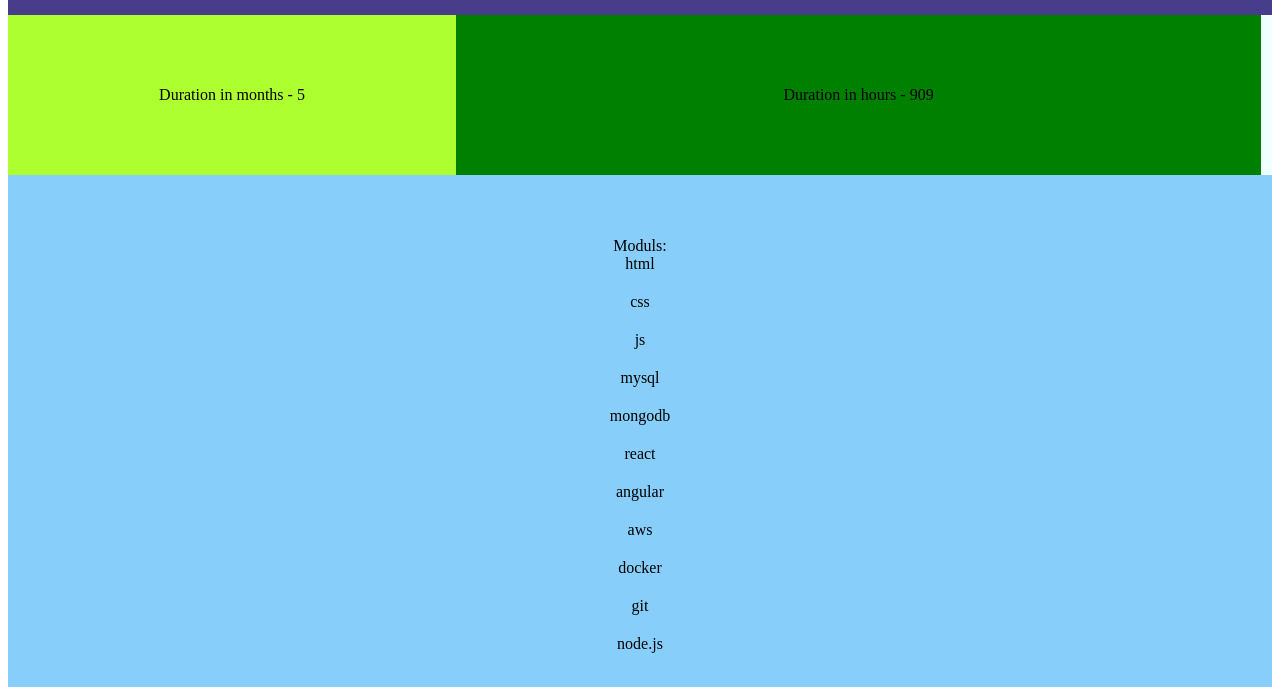
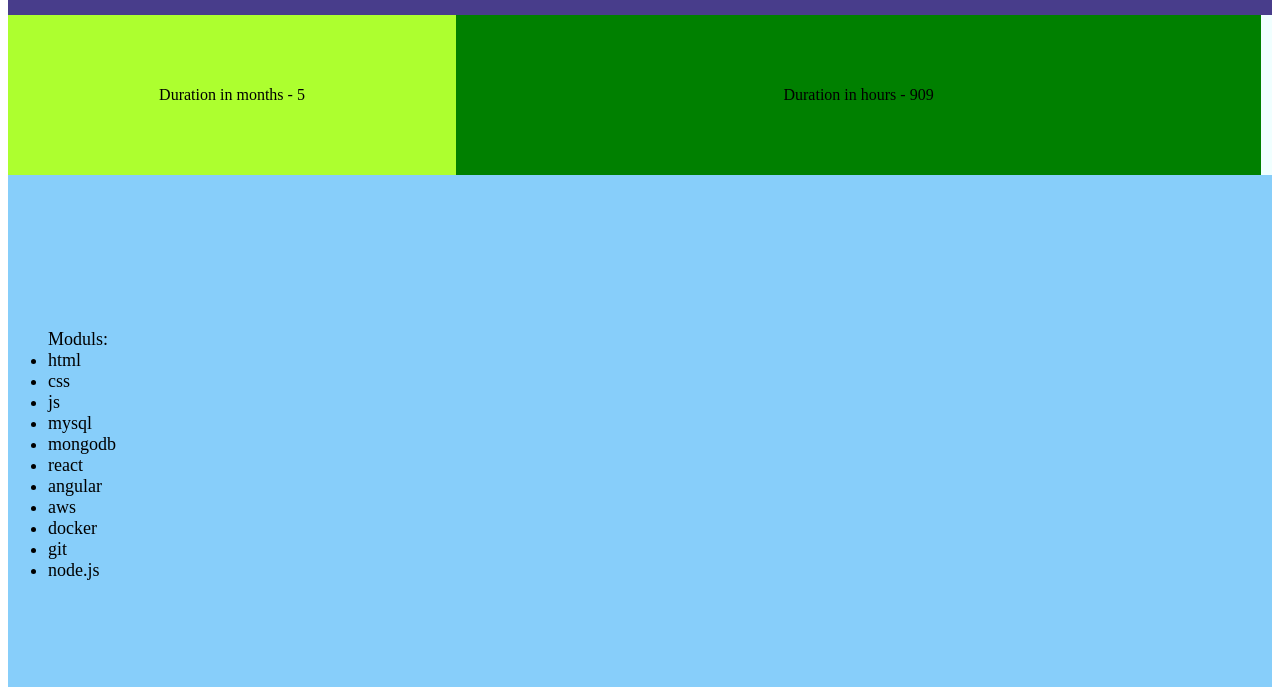
Before and after one commit to justnatalka/June2023.Dzhus, a plain HTML site: page lesson9/l9.html in a window 1280 px wide. Shown: the part 113-800 px from the top of the page. Drawn offline with Linux system fonts and the light colour scheme.

Commit message:
Last task updated

```diff
--- a/lesson9/l9.html
+++ b/lesson9/l9.html
@@ -51,13 +51,12 @@
             background-color: lightskyblue;
             height: 70vh;
             justify-content: center;
-            align-items: center;
+            align-items: flex-start;
+            margin-top: 0px;
+            font-size: large;
         }
 
-        .listing {
-            margin-bottom: 20px;
-            align-items: flex-start;
-        }
+
 
 
     </style>
@@ -273,34 +272,6 @@
         }
     ];
 
-
-    // for (let coursesArrayElement of coursesArray) {
-    //     let div5 = document.createElement('div');
-    //     div5.classList.add('main');
-    //     let div6 = document.createElement('div');
-    //     div6.classList.add('title');
-    //     div6.innerText = coursesArrayElement.title;
-    //     let months = document.createElement('div');
-    //     months.classList.add('monthsDuration');
-    //     months.innerText = coursesArrayElement.monthDuration;
-    //     let hours = document.createElement('div');
-    //     hours.classList.add('hour');
-    //     hours.innerText = coursesArrayElement.hourDuration;
-    //     let modules = document.createElement('div');
-    //     modules.classList.add('modules');
-    //     for (let item of coursesArrayElement.modules) {
-    //         let modules1 = document.createElement('div');
-    //         modules1.classList.add('list')
-    //         modules1.innerText = modules;
-    //         modules.append(modules1);
-    //     }
-    //
-    //     div5.append(div6, months, hours, modules)
-    //     document.body.append(div5)
-    // }
-    //
-    //
-
     for (let item of coursesArray) {
         let divMain = document.createElement('div');
         divMain.classList.add('main');
@@ -316,11 +287,11 @@
         hourDur.classList.add('hours');
         hourDur.innerText = `Duration in hours - ${ item.hourDuration}`;
         div1.append(monthDur, hourDur);
-        let modules = document.createElement('div');
+        let modules = document.createElement('ul');
         modules.classList.add('modules');
         modules.innerText = 'Moduls:'
         for (let module of item.modules) {
-            let module1 = document.createElement('div');
+            let module1 = document.createElement('li');
             module1.classList.add('listing')
             module1.innerText = module;
             modules.append(module1);
```
